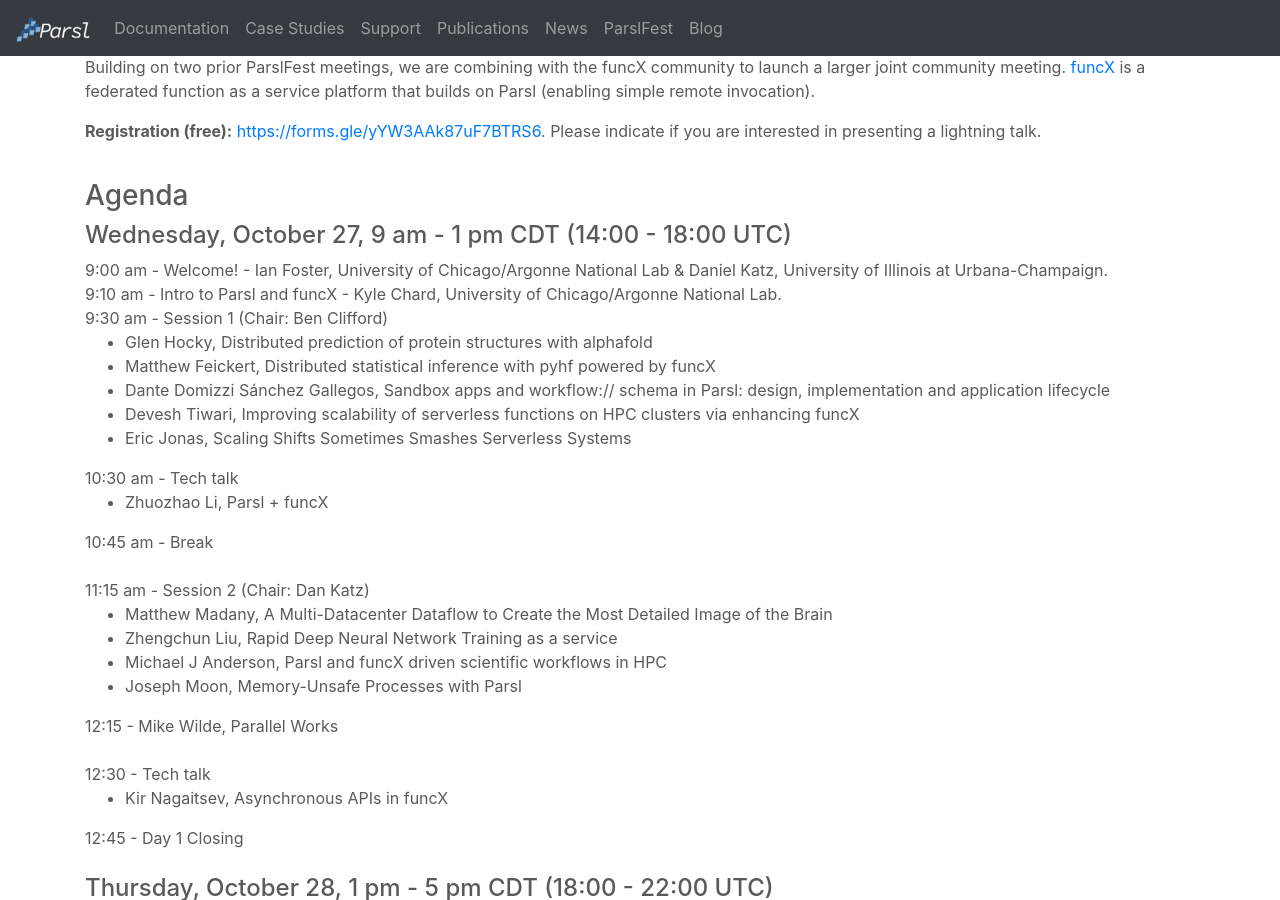
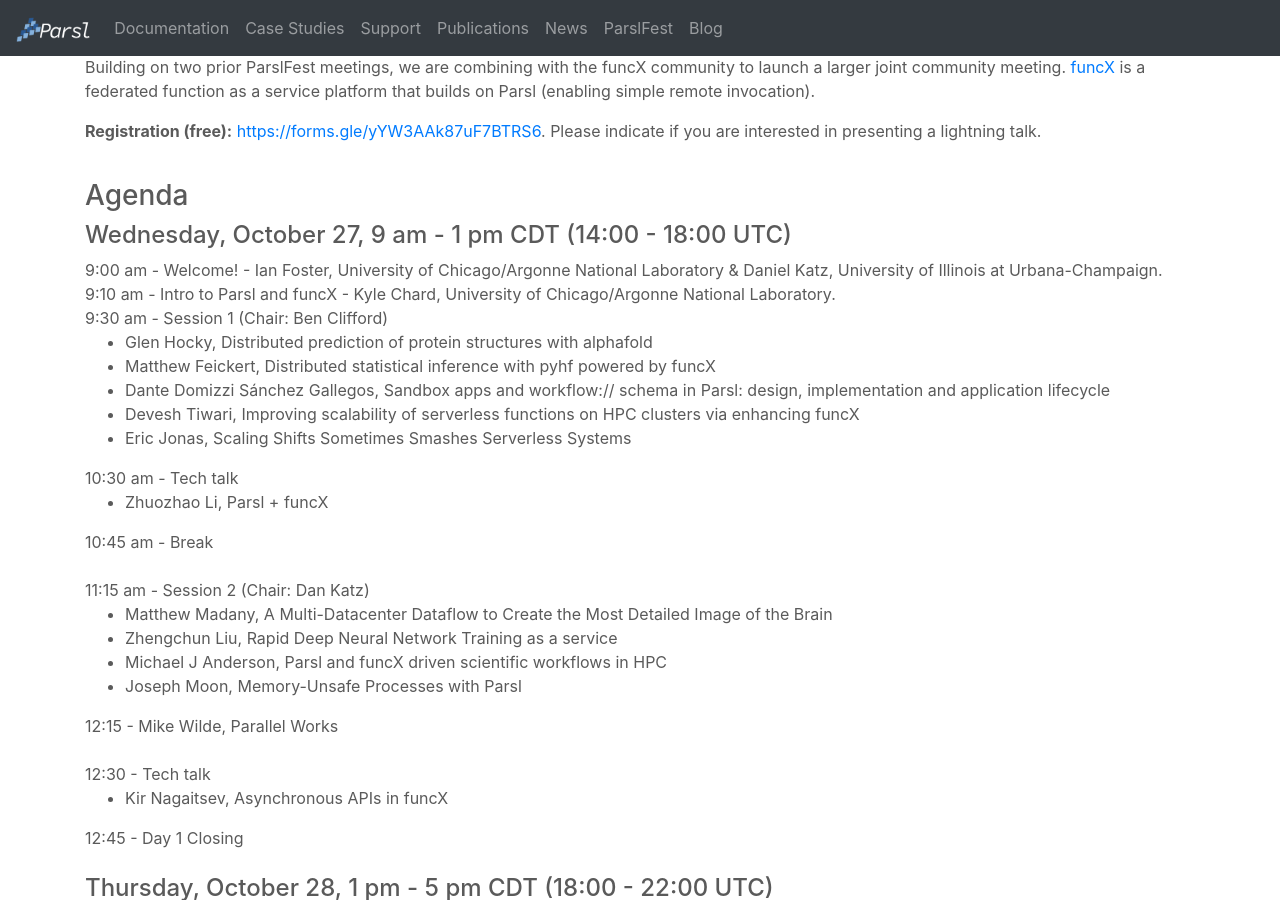
Before and after one commit to Parsl/parsl.github.io, a Jekyll site: the page built from parslfest2021.html, in a window 1280 px wide and 900 px high, scrolled down 448 px. Built offline with Jekyll 4.4.1, drawn with Linux system fonts in a browser that asks for light colours.

Commit message:
Update parslfest2021.html

```diff
--- a/parslfest2021.html
+++ b/parslfest2021.html
@@ -36,8 +36,8 @@
 
       <h4>Wednesday, October 27, 9 am - 1 pm CDT (14:00 - 18:00 UTC)</h4>
 
-      9:00 am - Welcome! - Ian Foster, University of Chicago/Argonne National Lab &amp; Daniel Katz, University of Illinois at Urbana-Champaign.  <br />
-      9:10 am - Intro to Parsl and funcX - Kyle Chard, University of Chicago/Argonne National Lab.  <br />
+      9:00 am - Welcome! - Ian Foster, University of Chicago/Argonne National Laboratory &amp; Daniel Katz, University of Illinois at Urbana-Champaign.  <br />
+      9:10 am - Intro to Parsl and funcX - Kyle Chard, University of Chicago/Argonne National Laboratory.  <br />
 
       9:30 am - Session 1 (Chair: Ben Clifford)
       <ul>
```
